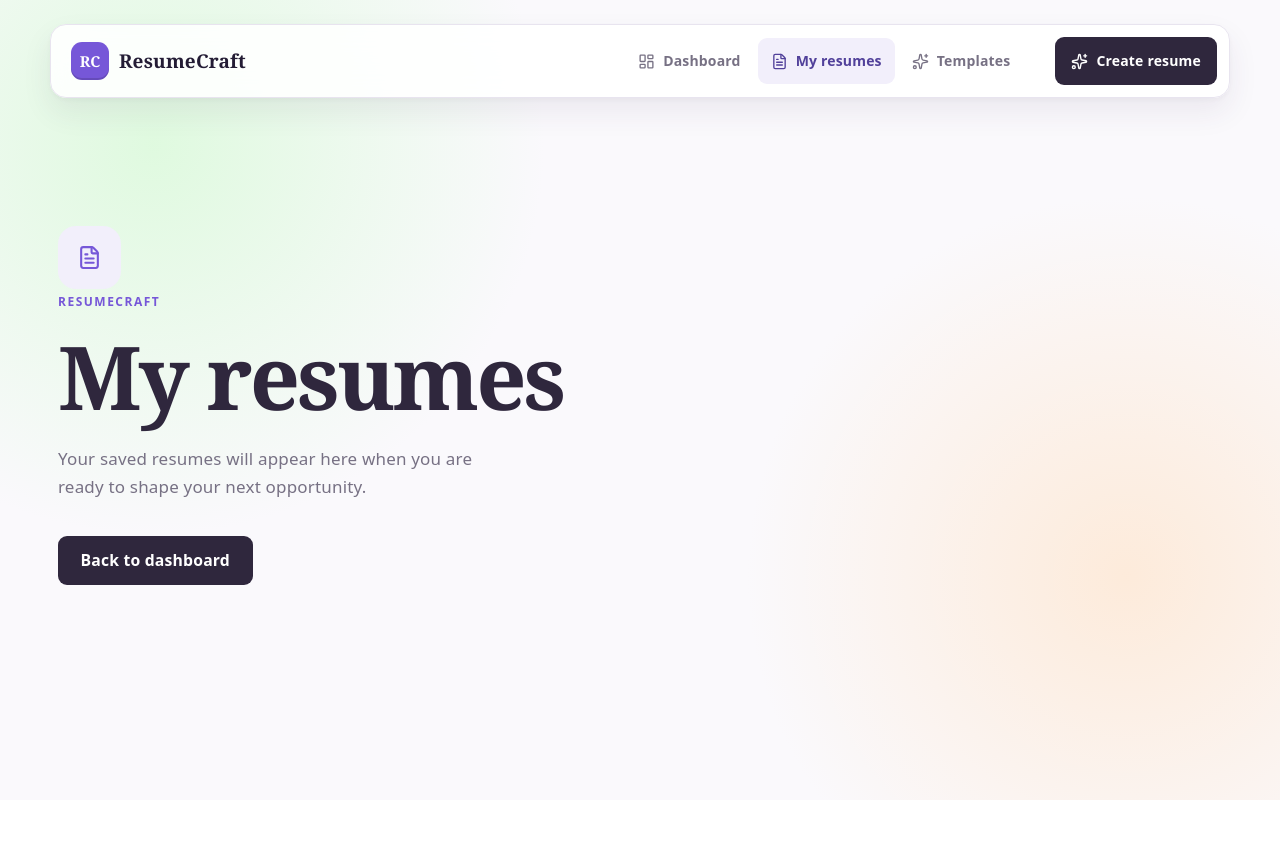
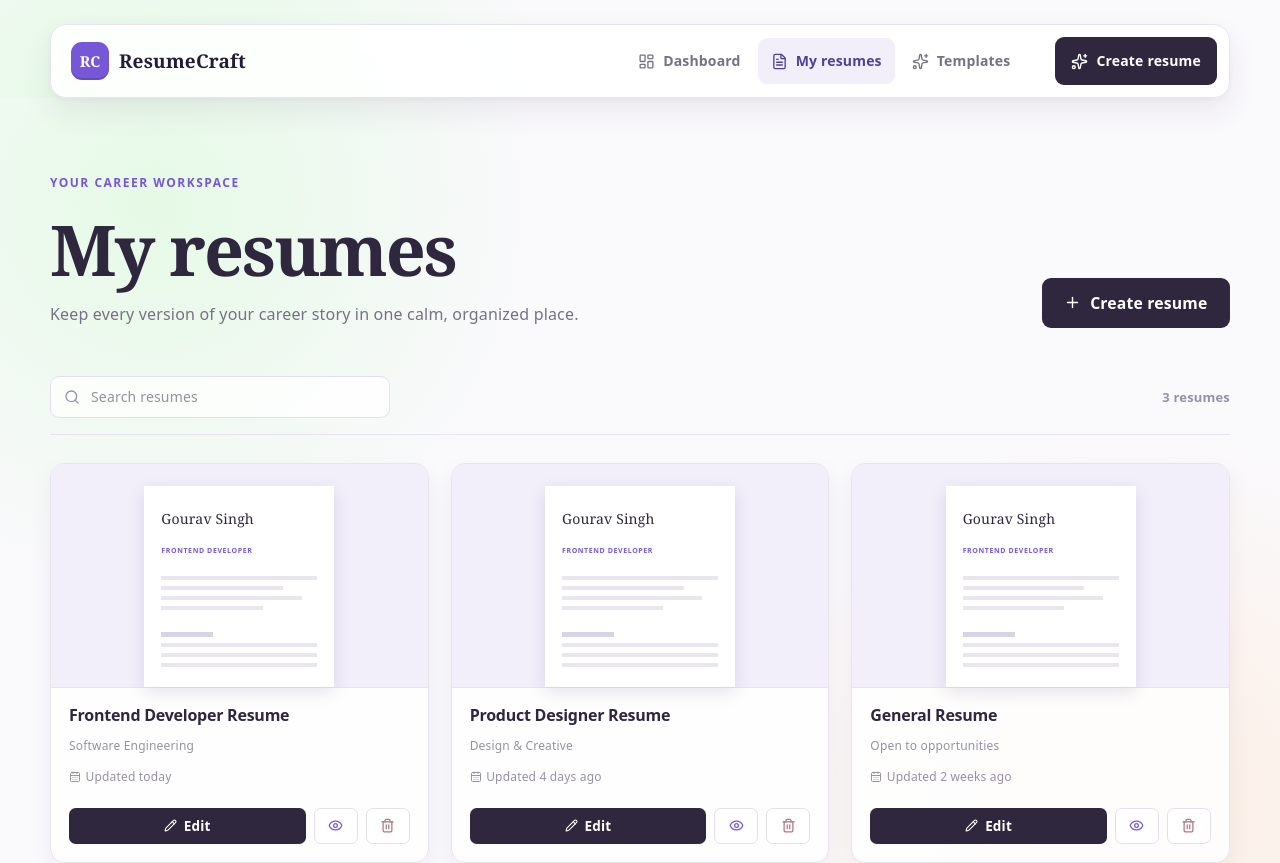
Before and after one commit to gaurav1994/resume-craft, a React (Vite) app: page /resumes in a window 1280 px wide. Shown: the top 863 px of the page. Before the commit the page ends 800 px from the top, so only its background shows below. Built offline with nearby package versions, Linux system fonts and the light colour scheme.

Commit message:
implement: my resume grid

```diff
--- a/src/App.tsx
+++ b/src/App.tsx
@@ -1,9 +1,10 @@
 import './App.css'
 import Navbar from './components/navbar/Navbar'
-import { FileText, LayoutTemplate, Sparkles } from 'lucide-react'
+import { LayoutTemplate, Sparkles } from 'lucide-react'
 import { Route, Routes } from 'react-router-dom'
-import DashboardPage from './pages/DashboardPage'
+import DashboardPage from './pages/dashboard/DashboardPage'
 import PlaceholderPage from './components/placeholder/PlaceholderPage'
+import MyResumesPage from './pages/resumes/MyResumesPage'
 
 function App() {
   return (
@@ -11,7 +12,7 @@ function App() {
       <Navbar />
       <Routes>
         <Route path="/" element={<DashboardPage />} />
-        <Route path="/resumes" element={<PlaceholderPage icon={FileText} title="My resumes" description="Your saved resumes will appear here when you are ready to shape your next opportunity." />} />
+        <Route path="/resumes" element={<MyResumesPage />} />
         <Route path="/templates" element={<PlaceholderPage icon={LayoutTemplate} title="Templates" description="Explore a growing collection of thoughtful resume templates for every kind of career story." />} />
         <Route path="/create" element={<PlaceholderPage icon={Sparkles} title="Create a resume" description="Start with a focused, beautifully structured resume built around your experience." />} />
         <Route path="*" element={<DashboardPage />} />
--- /dev/null
+++ b/src/pages/resumes/MyResumesPage.module.css
@@ -0,0 +1,182 @@
+.page {
+  min-height: calc(100vh - 99px);
+  padding: 72px 32px 120px;
+  background:
+    radial-gradient(circle at 12% 12%, rgba(212, 250, 211, 0.55), transparent 28%),
+    radial-gradient(circle at 88% 80%, rgba(255, 226, 198, 0.5), transparent 28%),
+    #faf9fc;
+}
+
+.container {
+  width: min(100%, 1180px);
+  margin: 0 auto;
+}
+
+.header {
+  display: flex;
+  align-items: end;
+  justify-content: space-between;
+  gap: 24px;
+}
+
+.heading {
+  margin: 0;
+  color: #2f273d;
+  font-family: Georgia, serif;
+  font-size: clamp(42px, 6vw, 70px);
+  font-weight: 700;
+  letter-spacing: -2px;
+  line-height: 1;
+}
+
+.description {
+  max-width: 530px;
+  margin-top: 18px;
+  color: #777184;
+  font-size: 16px;
+  line-height: 1.6;
+}
+
+.toolbar {
+  margin-top: 48px;
+  padding-bottom: 16px;
+  display: flex;
+  align-items: center;
+  justify-content: space-between;
+  gap: 16px;
+  border-bottom: 1px solid #e8e4ef;
+}
+
+.search {
+  width: min(100%, 340px);
+  position: relative;
+}
+
+.search input {
+  width: 100%;
+  height: 42px;
+  padding: 0 14px 0 40px;
+  color: #2f273d;
+  background: rgba(255, 255, 255, 0.82);
+  border: 1px solid #e4e0eb;
+  border-radius: 9px;
+  outline: 0;
+  font-size: 14px;
+  box-sizing: border-box;
+}
+
+.search input:focus {
+  border-color: #7657d8;
+  box-shadow: 0 0 0 3px rgba(118, 87, 216, 0.12);
+}
+
+.searchIcon {
+  position: absolute;
+  top: 13px;
+  left: 14px;
+  color: #9891a5;
+}
+
+.count {
+  color: #9891a5;
+  font-size: 13px;
+  font-weight: 700;
+}
+
+.grid {
+  margin-top: 28px;
+  display: grid;
+  grid-template-columns: repeat(3, minmax(0, 1fr));
+  gap: 22px;
+}
+
+.card {
+  overflow: hidden;
+  background: rgba(255, 255, 255, 0.88);
+  border: 1px solid #e8e4ef;
+  border-radius: 14px;
+  box-shadow: 0 10px 24px rgba(59, 42, 89, 0.06);
+  transition: transform 180ms ease, box-shadow 180ms ease;
+}
+
+.card:hover {
+  transform: translateY(-3px);
+  box-shadow: 0 16px 30px rgba(59, 42, 89, 0.11);
+}
+
+.preview {
+  min-height: 220px;
+  padding: 22px 28px 0;
+  display: flex;
+  justify-content: center;
+  background: #f2effb;
+  border-bottom: 1px solid #e8e4ef;
+}
+
+.paper {
+  width: min(100%, 190px);
+  padding: 20px 17px;
+  background: #fff;
+  box-shadow: 0 5px 16px rgba(59, 42, 89, 0.13);
+  color: #2f273d;
+}
+
+.paper h3 {
+  margin: 0 0 6px;
+  font-family: Georgia, serif;
+  font-size: 14px;
+}
+
+.paper p {
+  margin: 0 0 12px;
+  color: #7657d8;
+  font-size: 7px;
+  font-weight: 700;
+  letter-spacing: 0.6px;
+  text-transform: uppercase;
+}
+
+.paper span {
+  display: block;
+  height: 4px;
+  margin-top: 6px;
+  background: #e9e6ef;
+}
+
+.paper span:nth-of-type(2) { width: 78%; }
+.paper span:nth-of-type(3) { width: 90%; }
+.paper span:nth-of-type(4) { width: 65%; }
+
+.cardBody {
+  padding: 18px;
+}
+
+.cardTitle {
+  color: #2f273d;
+  font-size: 16px;
+  font-weight: 800;
+}
+
+.meta {
+  margin-top: 5px;
+  color: #9891a5;
+  font-size: 12px;
+}
+
+.actions {
+  margin-top: 18px;
+  display: flex;
+  gap: 8px;
+}
+
+@media (max-width: 900px) {
+  .grid { grid-template-columns: repeat(2, minmax(0, 1fr)); }
+}
+
+@media (max-width: 620px) {
+  .page { padding: 48px 16px 80px; }
+  .header { display: block; }
+  .toolbar { margin-top: 34px; align-items: stretch; flex-direction: column; }
+  .search { width: 100%; }
+  .grid { grid-template-columns: 1fr; }
+}
--- /dev/null
+++ b/src/pages/resumes/MyResumesPage.tsx
@@ -0,0 +1,90 @@
+import { CalendarDays, Eye, FileText, Pencil, Plus, Search, Trash2 } from 'lucide-react'
+import { useState } from 'react'
+import { Link } from 'react-router-dom'
+import styles from './MyResumesPage.module.css'
+
+type Resume = {
+  id: number
+  title: string
+  role: string
+  updated: string
+}
+
+const resumes: Resume[] = [
+  { id: 1, title: 'Frontend Developer Resume', role: 'Software Engineering', updated: 'Updated today' },
+  { id: 2, title: 'Product Designer Resume', role: 'Design & Creative', updated: 'Updated 4 days ago' },
+  { id: 3, title: 'General Resume', role: 'Open to opportunities', updated: 'Updated 2 weeks ago' },
+]
+
+function ResumePreview() {
+  return (
+    <div className={styles.preview} aria-hidden="true">
+      <div className={styles.paper}>
+        <h3>Gourav Singh</h3>
+        <p>Frontend developer</p>
+        <span /><span /><span /><span />
+        <div className="mt-5 h-1 w-1/3 bg-[#d9d4e4]" />
+        <span /><span /><span />
+      </div>
+    </div>
+  )
+}
+
+function MyResumesPage() {
+  const [query, setQuery] = useState('')
+  const visibleResumes = resumes.filter((resume) => `${resume.title} ${resume.role}`.toLowerCase().includes(query.toLowerCase()))
+
+  return (
+    <main className={styles.page}>
+      <div className={styles.container}>
+        <header className={styles.header}>
+          <div>
+            <p className="eyebrow">Your career workspace</p>
+            <h1 className={styles.heading}>My resumes</h1>
+            <p className={styles.description}>Keep every version of your career story in one calm, organized place.</p>
+          </div>
+          <Link className="inline-flex shrink-0 items-center gap-2 rounded-lg bg-[#2f273d] px-5 py-3 text-sm font-bold text-white transition hover:-translate-y-0.5 hover:bg-[#51409a]" to="/create">
+            <Plus size={17} aria-hidden="true" /> Create resume
+          </Link>
+        </header>
+
+        <div className={styles.toolbar}>
+          <label className={styles.search}>
+            <Search className={styles.searchIcon} size={16} aria-hidden="true" />
+            <span className="sr-only">Search resumes</span>
+            <input type="search" placeholder="Search resumes" value={query} onChange={(event) => setQuery(event.target.value)} />
+          </label>
+          <span className={styles.count}>{visibleResumes.length} {visibleResumes.length === 1 ? 'resume' : 'resumes'}</span>
+        </div>
+
+        {visibleResumes.length > 0 ? (
+          <div className={styles.grid}>
+            {visibleResumes.map((resume) => (
+              <article className={styles.card} key={resume.id}>
+                <ResumePreview />
+                <div className={styles.cardBody}>
+                  <h2 className={styles.cardTitle}>{resume.title}</h2>
+                  <p className={styles.meta}>{resume.role}</p>
+                  <p className={`${styles.meta} flex items-center gap-1`}><CalendarDays size={12} aria-hidden="true" /> {resume.updated}</p>
+                  <div className={styles.actions}>
+                    <Link className="inline-flex flex-1 items-center justify-center gap-1.5 rounded-md bg-[#2f273d] px-3 py-2 text-xs font-bold text-white transition hover:bg-[#51409a]" to="/create"><Pencil size={13} aria-hidden="true" /> Edit</Link>
+                    <button className="inline-flex items-center justify-center rounded-md border border-[#e4e0eb] bg-white px-3 py-2 text-[#7657d8] transition hover:bg-[#f2effb]" type="button" aria-label={`Preview ${resume.title}`}><Eye size={15} aria-hidden="true" /></button>
+                    <button className="inline-flex items-center justify-center rounded-md border border-[#e4e0eb] bg-white px-3 py-2 text-[#a87883] transition hover:bg-[#fff3f4]" type="button" aria-label={`Delete ${resume.title}`}><Trash2 size={15} aria-hidden="true" /></button>
+                  </div>
+                </div>
+              </article>
+            ))}
+          </div>
+        ) : (
+          <div className="mt-8 rounded-xl border border-dashed border-[#d8d1e5] bg-white/70 px-6 py-16 text-center">
+            <FileText className="mx-auto text-[#7657d8]" size={28} aria-hidden="true" />
+            <h2 className="mt-4 text-lg font-bold text-[#2f273d]">No resumes found</h2>
+            <p className="mt-2 text-sm text-[#777184]">Try another search or create a new resume.</p>
+          </div>
+        )}
+      </div>
+    </main>
+  )
+}
+
+export default MyResumesPage
```
